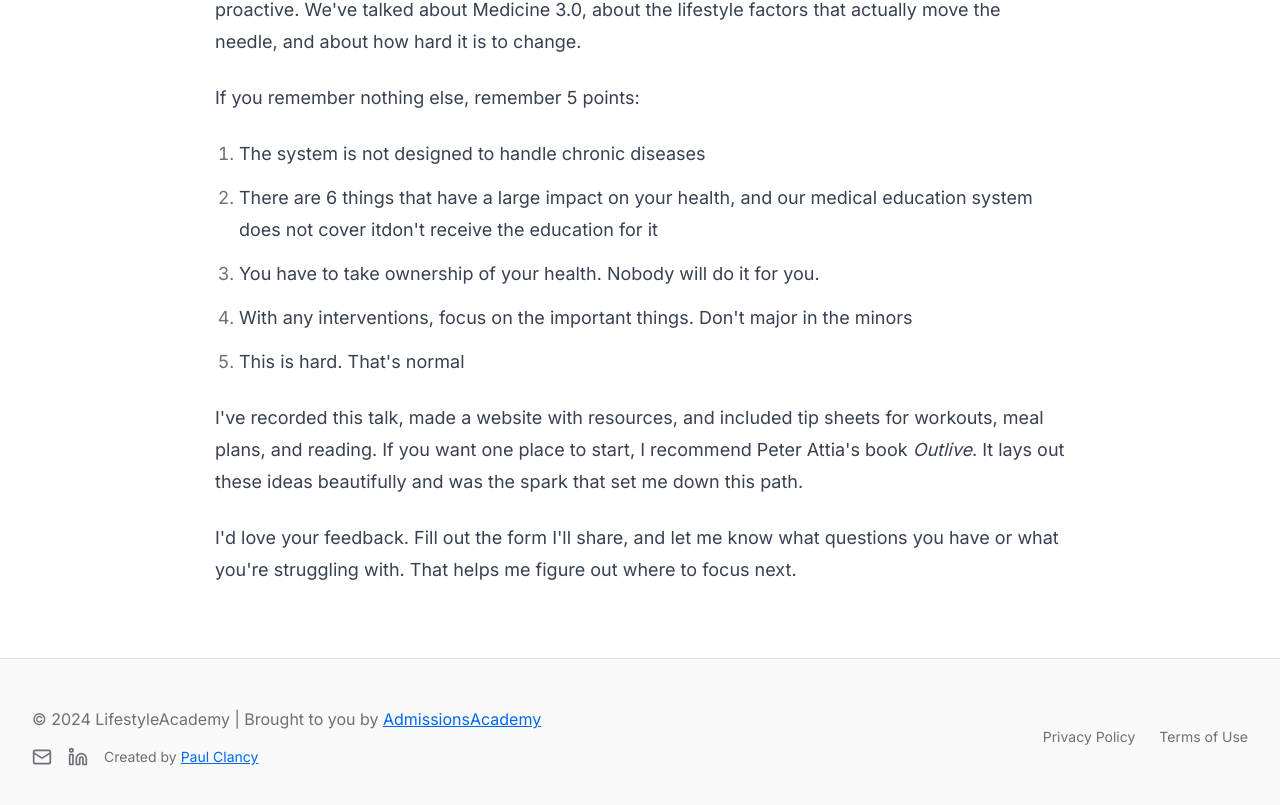
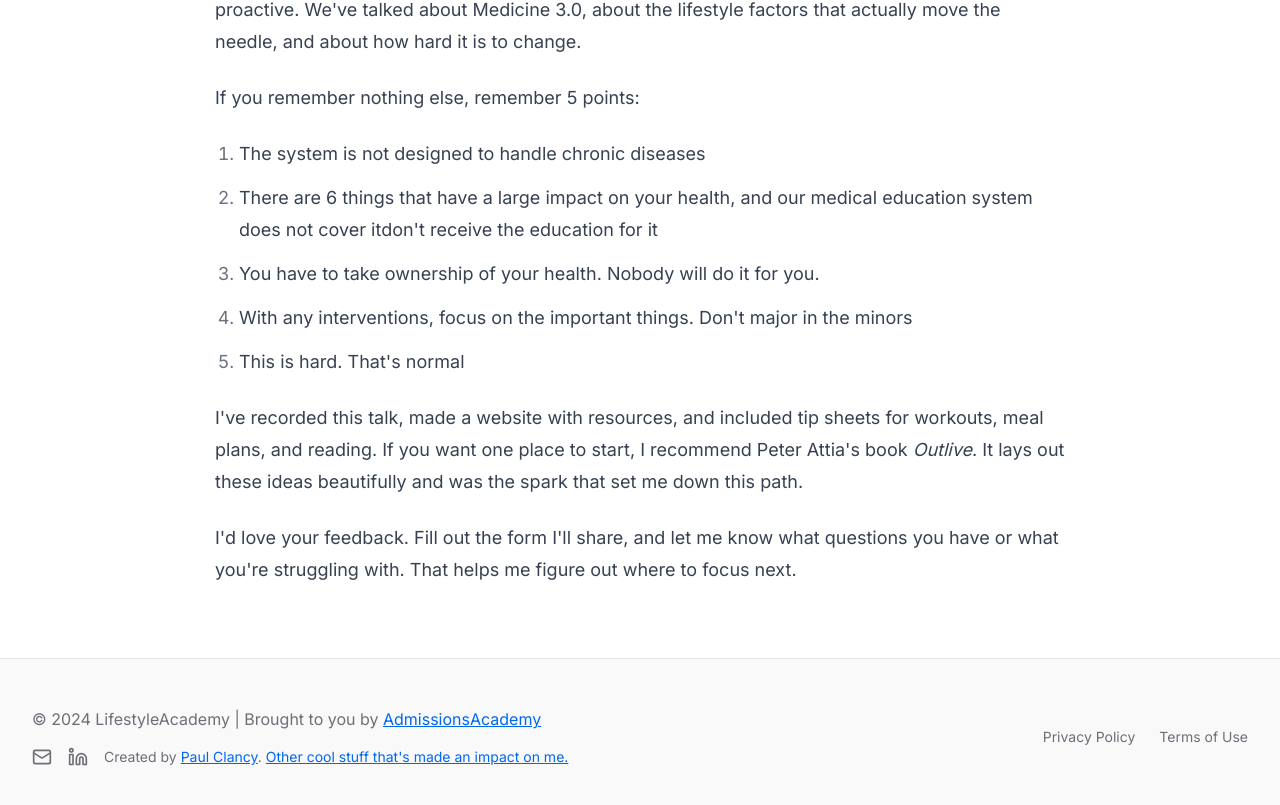
Before and after one commit to Paul10142/longevity, a React (Vite) app: page /transcript in a window 1280 px wide. Shown: the part 10775-11580 px from the top of the page. Built offline with nearby package versions, Linux system fonts and the light colour scheme.

Commit message:
Update founder bio with new content about anesthesiology residency and personal motivation

```diff
--- a/src/components/About.tsx
+++ b/src/components/About.tsx
@@ -52,11 +52,9 @@ const About = () => {
             </div>
             <div className="flex-1 text-left flex flex-col justify-center">
               <div className="text-lg text-muted-foreground leading-relaxed space-y-4">
-                <p>I'm a fifth-year MD/MBA student at the University of Virginia. I founded LifestyleAcademy to help individuals take control of their health and optimize health through evidence-based lifestyle medicine strategies.</p>
+                <p>I'm a fifth-year MD/MBA student at the University of Virginia, pursuing a residency in anesthesiology. After watching my parents age and noticing why our system isn't able to address prevention, I started LifestyleAcademy to more easily share resources to help people take control of their health through evidence-based lifestyle medicine strategies.</p>
 
                 <p>I'm also the founder of <a href="https://www.admissionsacademy.org" target="_blank" rel="noopener noreferrer" className="text-primary underline hover:text-primary/80 transition-colors">AdmissionsAcademy.org</a>, a nonprofit organization committed to increasing equity in the medical school admissions process by expanding access to high-quality, free educational resources.</p>
-
-                <p>Outside of my work in medical education, I'm active in disability advocacy and mentorship. In my free time I enjoy reading, playing piano, and working out.</p>
               </div>
             </div>
           </div>
--- a/src/components/Footer.tsx
+++ b/src/components/Footer.tsx
@@ -17,7 +17,7 @@ const Footer = () => {
                   <Linkedin className="h-5 w-5" />
                 </a>
                 <p className="text-sm text-muted-foreground">
-                  Created by <a href="https://www.linkedin.com/in/paulclancy3/" target="_blank" rel="noopener noreferrer" className="text-primary underline hover:text-primary/80 transition-colors">Paul Clancy</a>
+                  Created by <a href="https://www.linkedin.com/in/paulclancy3/" target="_blank" rel="noopener noreferrer" className="text-primary underline hover:text-primary/80 transition-colors">Paul Clancy</a>. <a href="https://favsandframeworkspclancy.super.site" target="_blank" rel="noopener noreferrer" className="text-primary underline hover:text-primary/80 transition-colors">Other cool stuff that's made an impact on me.</a>
                 </p>
               </div>
           </div>
```
